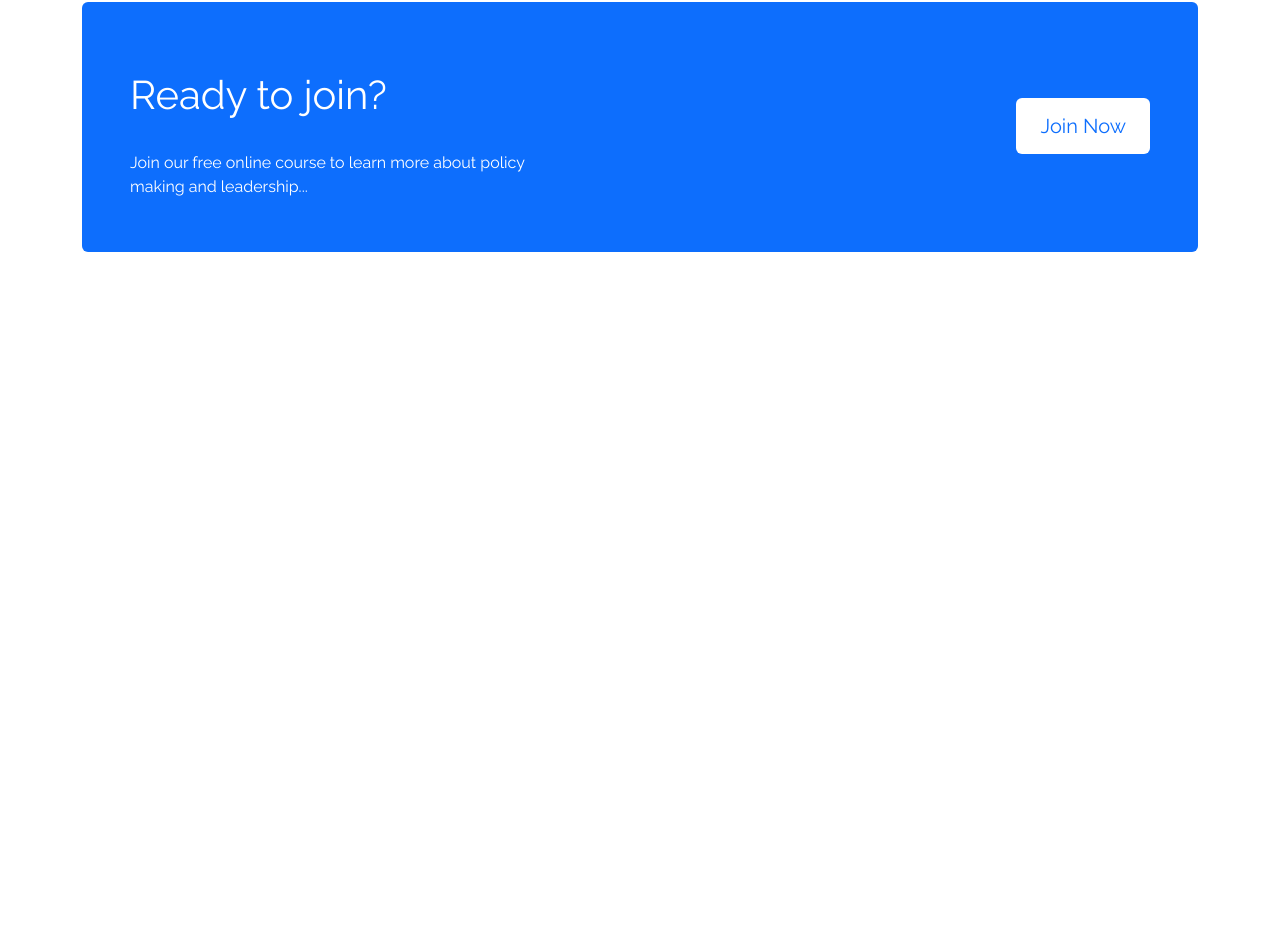
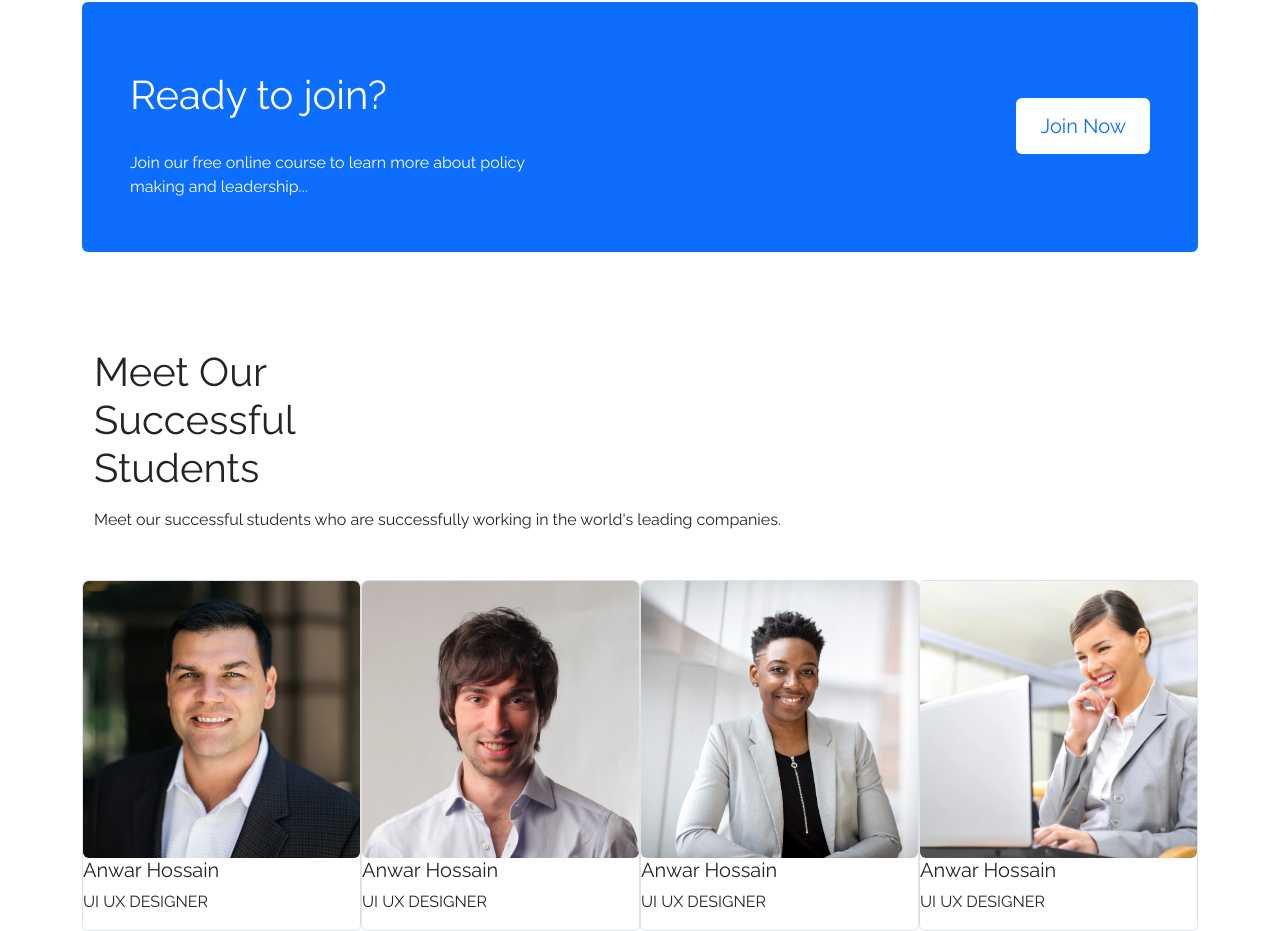
Before and after one commit to iamsaifsaiful/edTech-website-assignment-3, a plain HTML site: page index.html in a window 1280 px wide. Shown: the part 2565-3496 px from the top of the page. Before the commit the page ends 2865 px from the top, so only its background shows below. Drawn offline with nearby package versions, Linux system fonts and the light colour scheme; a web font is replaced by a local one.

Commit message:
successful students section

```diff
--- a/index.html
+++ b/index.html
@@ -297,6 +297,56 @@
       </section>
 
       <!-- join now section end ------------------------------------->
+      <!-- successful students section --------------------------------- -->
+      <section class="container pt-5">
+        <div class="ps-0">
+          <h1 class="col-lg-4 col-md-6 mb-3 ps-0">
+            Meet Our Successful Students
+          </h1>
+          <p class="mb-5">
+            Meet our successful students who are successfully working in the world's leading companies.
+          </p>
+        </div>
+        <div class="row students-details">
+          <div class="col-lg-3 col-md-6 col-sm-12 border rounded p-0">
+            <img src="images/person-1.jpg" class="img-fluid p-0 rounded" alt="">
+            <h5>
+              Anwar Hossain
+            </h5>
+            <p>
+              UI UX DESIGNER
+            </p>
+          </div>
+          <div class="col-lg-3 col-md-6 col-sm-12 border rounded p-0">
+            <img src="images/person-2.jpg" class="img-fluid p-0 rounded" alt="">
+            <h5>
+              Anwar Hossain
+            </h5>
+            <p>
+              UI UX DESIGNER
+            </p>
+          </div>
+          <div class="col-lg-3 col-md-6 col-sm-12 border rounded p-0">
+            <img src="images/person-3.jpg" class="img-fluid p-0 rounded" alt="">
+            <h5>
+              Anwar Hossain
+            </h5>
+            <p>
+              UI UX DESIGNER
+            </p>
+          </div>
+          <div class="col-lg-3 col-md-6 col-sm-12 border rounded p-0">
+            <img src="images/person-4.jpg" class="img-fluid p-0 rounded" alt="">
+            <h5>
+              Anwar Hossain
+            </h5>
+            <p>
+              UI UX DESIGNER
+            </p>
+          </div>
+        </div>
+      </section>
+
     </main>
 
     <!-- bootstrap js link  -->
--- a/style.css
+++ b/style.css
@@ -16,6 +16,7 @@ body {
 .details-text {
   font-size: 12px;
 }
+
 @media screen and (max-width: 688px) {
   .slider-text-area {
     padding-bottom: 180px;
```
Also changed, not shown: images/person-1.jpg (added), images/person-2.jpg (added), images/person-3.jpg (added), images/person-4.jpg (added).
